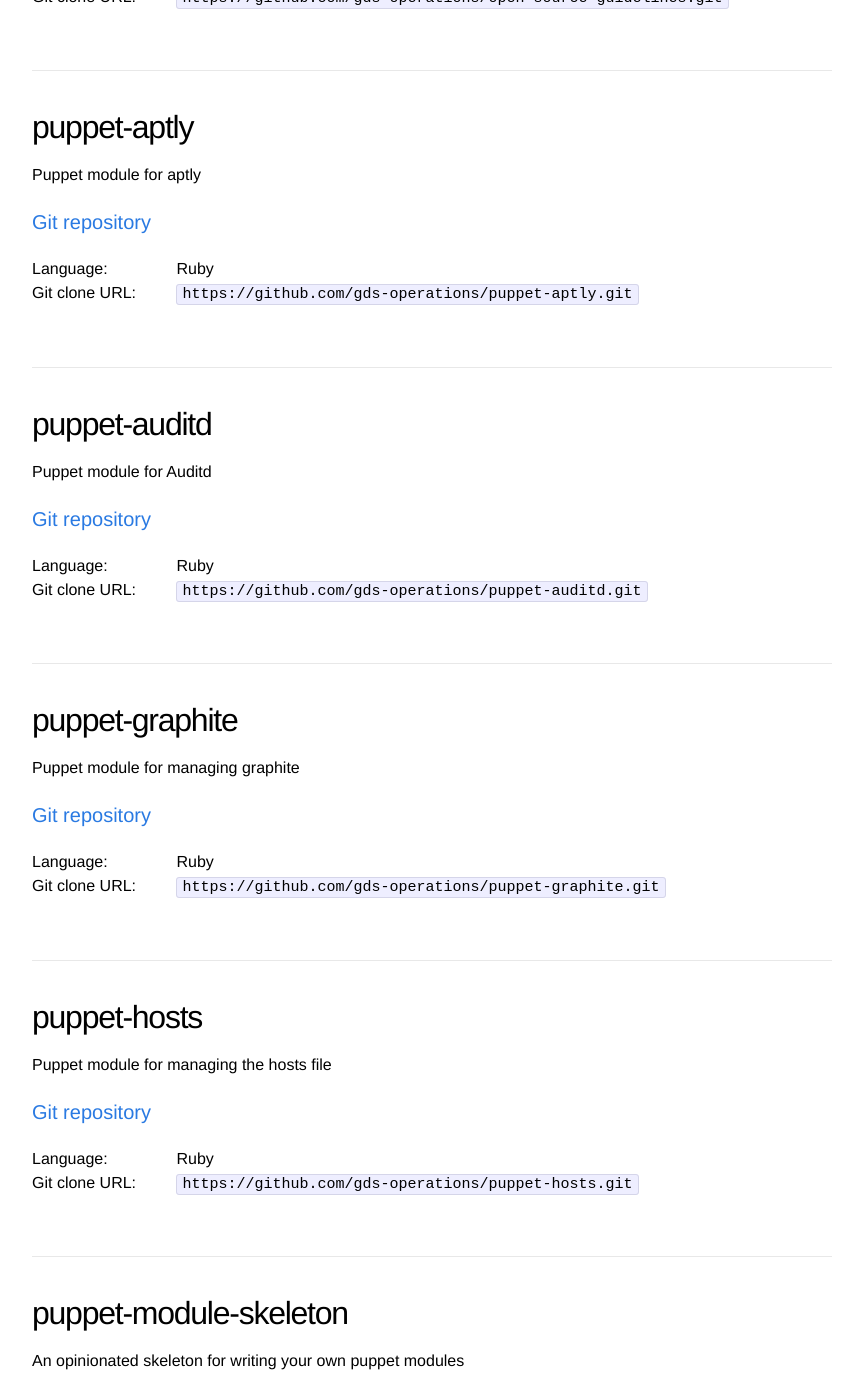
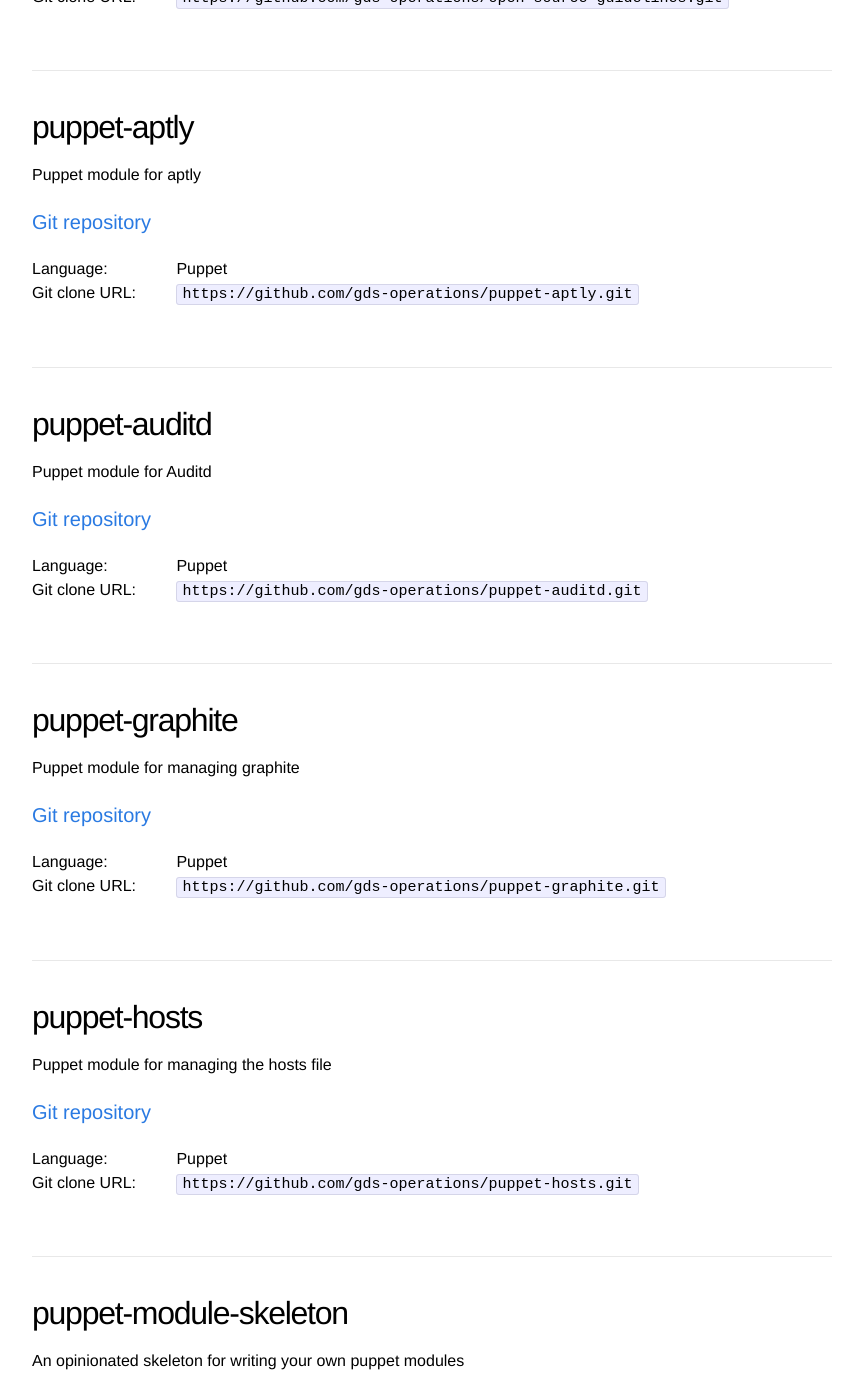
Before and after one commit to alphagov/gds-operations.github.io, a Jekyll site: the page built from projects.html, in a window 1280 px wide and 1400 px high, scrolled down 1290 px. Shown: the whole window, without its empty margins (208-1071 px from the left). Built offline with Jekyll 4.4.1, drawn with Linux system fonts in a browser that asks for light colours; Markdown is read by kramdown in place of the engine named in the settings; some of the changed text lies outside the part shown.

Commit message:
Force some stuff to be Puppet (nasty)

```diff
--- a/projects.html
+++ b/projects.html
@@ -18,7 +18,10 @@ permalink: /projects/
   </ul>
 
   <ul class="project-meta">
-    <li><span class="meta-keyword">Language:</span> {{ repo.language }}</li>
+    <li>
+      <span class="meta-keyword">Language:</span>
+      {% if repo.name contains 'puppet-' ) %} Puppet {% else %} {{ repo.language }} {% endif %}
+    </li>
     <li><span class="meta-keyword">Git clone URL:</span> <code>{{ repo.clone_url }}</code></li>
   </ul>
 </div>
```
